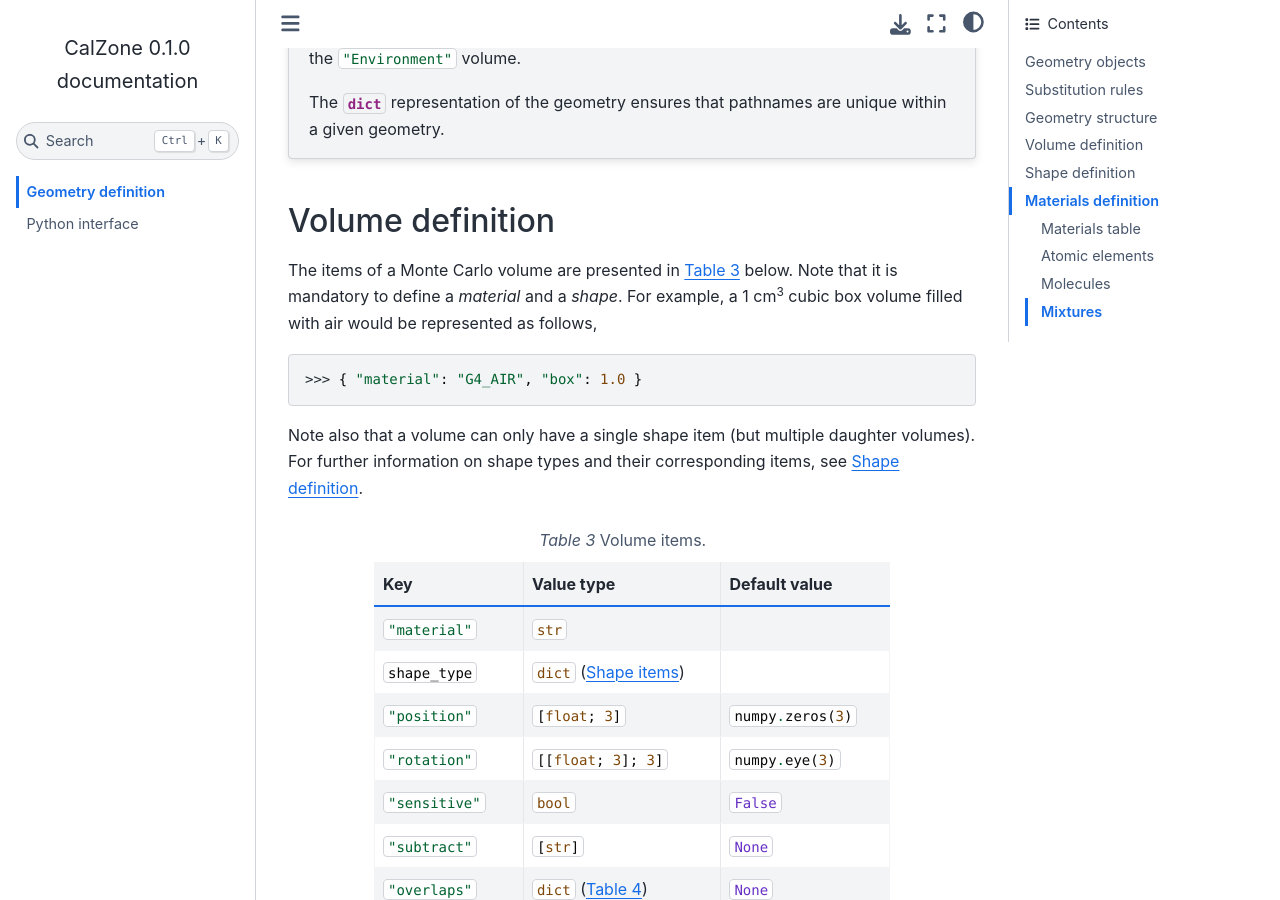
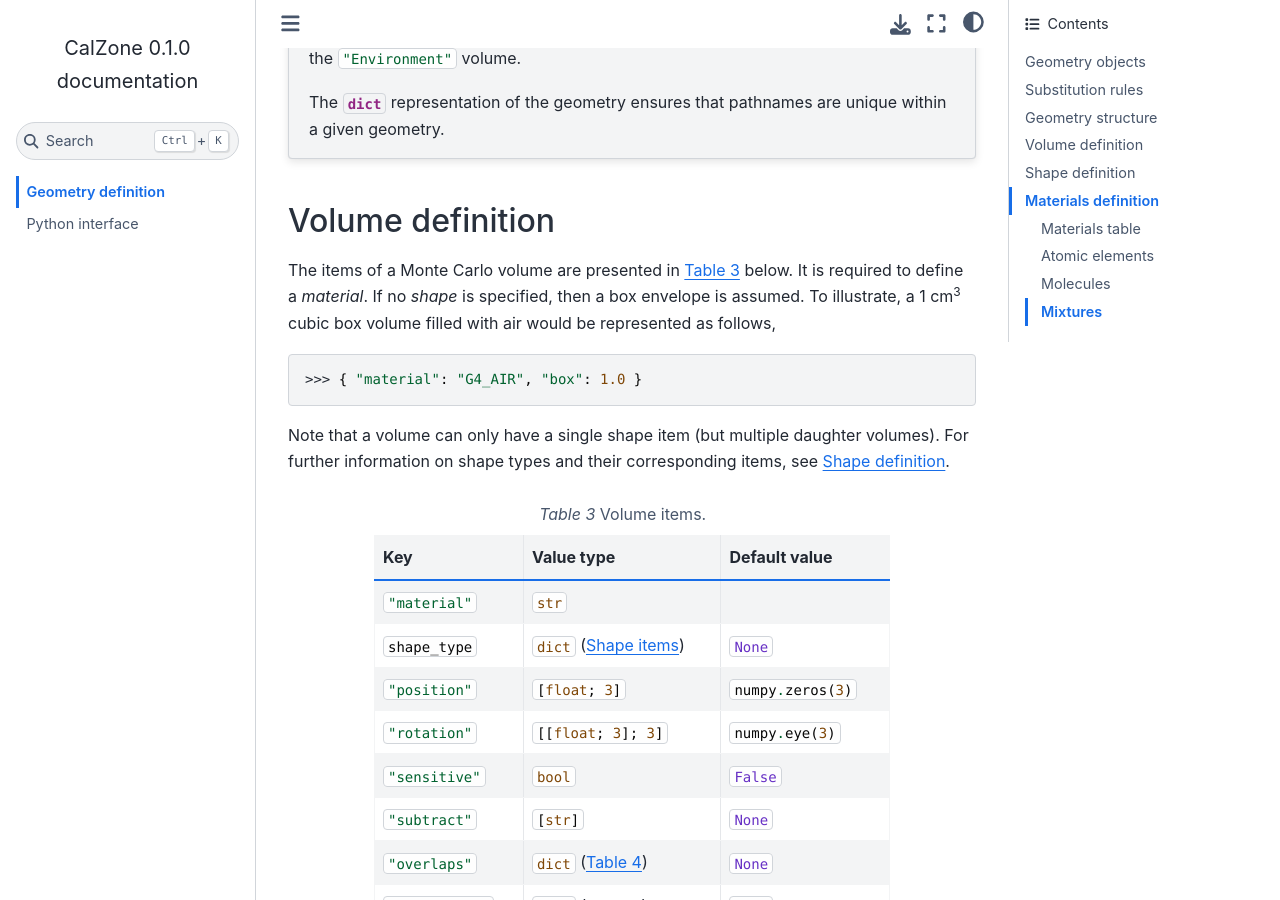
Before and after one commit to niess/calzone, a Sphinx documentation site: the page built from docs/source/geometry.rst, in a window 1280 px wide and 900 px high, scrolled down 2097 px. Built offline with Sphinx 7.4.7 and the Sphinx Book theme 1.1.4, drawn with Linux system fonts in a browser that asks for light colours.

Commit message:
Default envelope shape

```diff
--- a/docs/source/geometry.rst
+++ b/docs/source/geometry.rst
@@ -116,13 +116,13 @@ Volume definition
 -----------------
 
 The items of a Monte Carlo volume are presented in :numref:`tab-volume-items`
-below. Note that it is mandatory to define a *material* and a *shape*. For
-example, a 1 |nbsp| cm\ :sup:`3` cubic box volume filled with air would be
-represented as follows,
+below. It is required to define a *material*. If no *shape* is specified, then a
+box envelope is assumed. To illustrate, a 1 |nbsp| cm\ :sup:`3` cubic box volume
+filled with air would be represented as follows,
 
 >>> { "material": "G4_AIR", "box": 1.0 }
 
-Note also that a volume can only have a single shape item (but multiple daughter
+Note that a volume can only have a single shape item (but multiple daughter
 volumes). For further information on shape types and their corresponding items,
 see :ref:`geometry:Shape definition`.
 
@@ -141,7 +141,7 @@ see :ref:`geometry:Shape definition`.
      -
    * - :python:`shape_type`
      - :python:`dict` (:ref:`Shape items <geometry:Shape definition>`)
-     -
+     - :python:`None`
    * - :python:`"position"`
      - :python:`[float; 3]`
      - :python:`numpy.zeros(3)`
```
Also changed, not shown: 1 other file.
